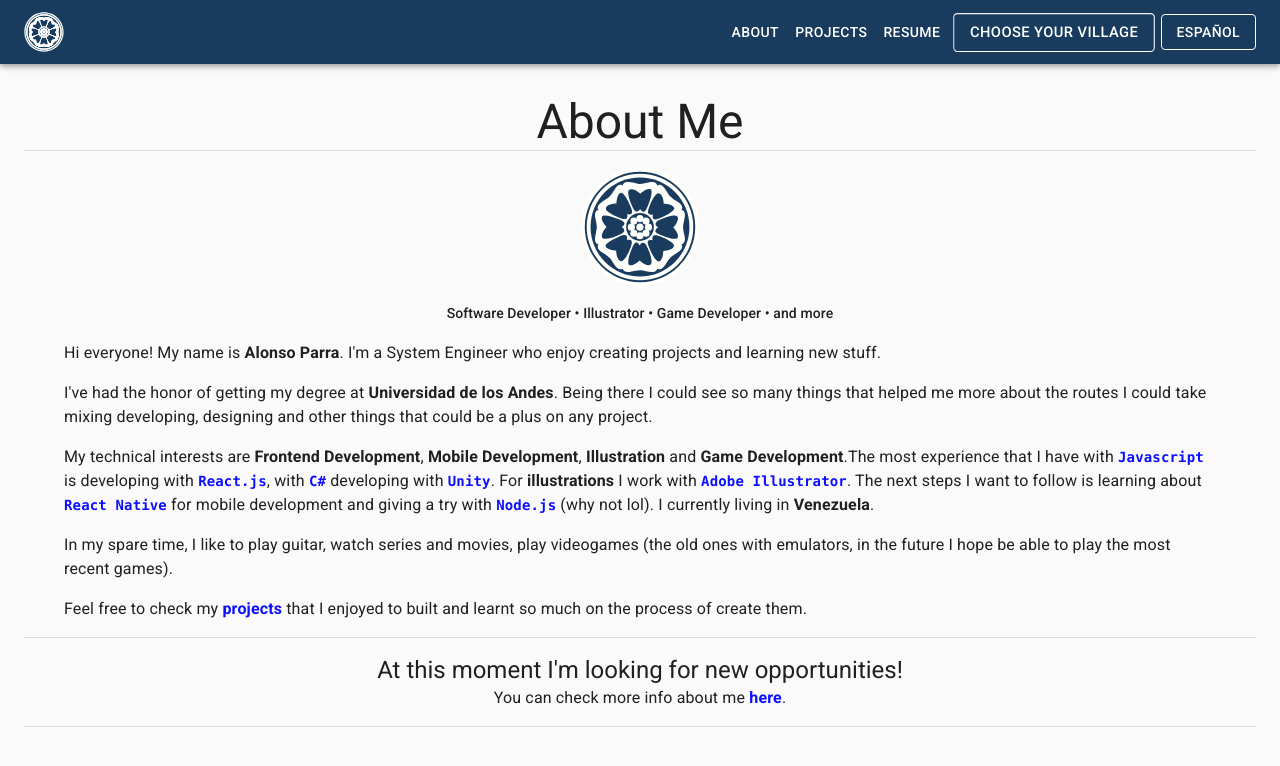
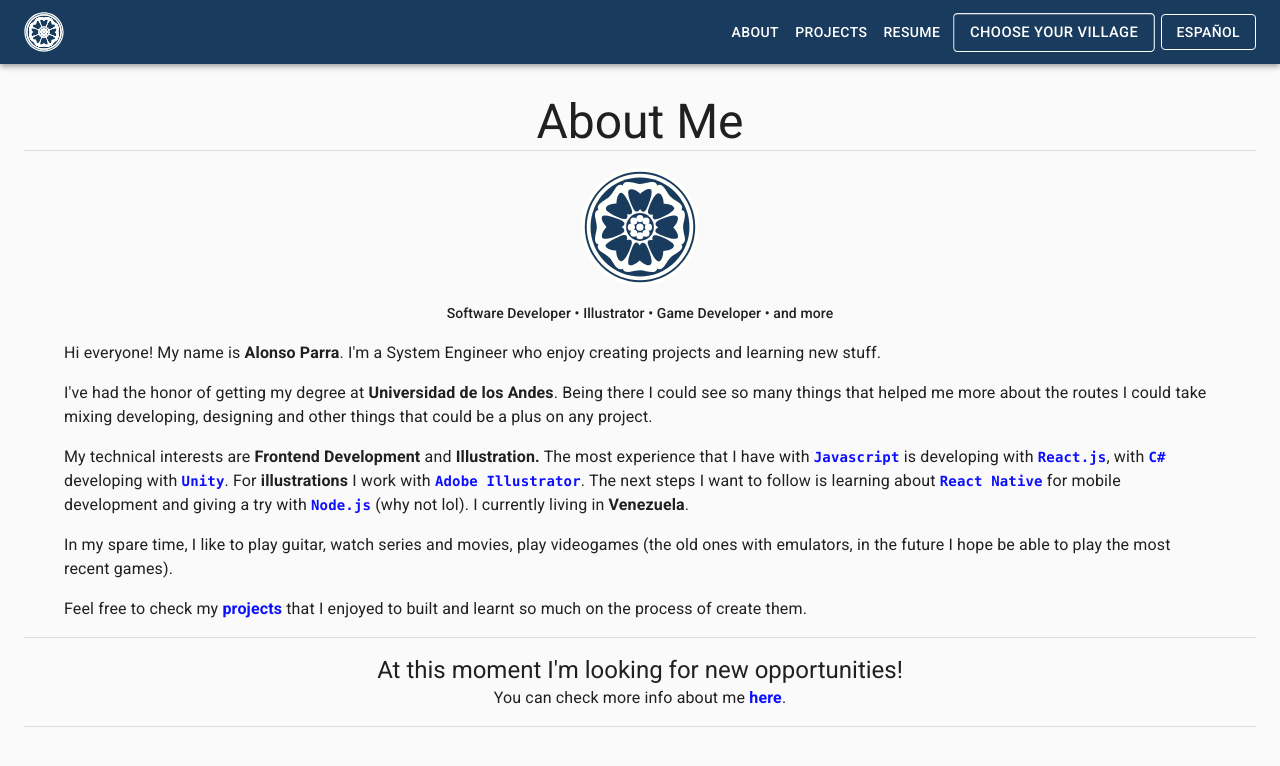
Before and after one commit to alonsogchparra/react-alonso-protfolio, a React (Create React App) app: page /about in a window 1280 px wide. Shown: the top 766 px of the page. Built offline with nearby package versions, Linux system fonts and the light colour scheme.

Commit message:
About component updated

```diff
--- a/src/components/About/About.js
+++ b/src/components/About/About.js
@@ -1,18 +1,18 @@
-import React from "react";
-import { useSelector } from "react-redux";
 import {
-  Typography,
+  Box,
   Container,
+  CssBaseline,
+  Divider,
   Grid,
-  Box,
-  Divider,
-  CssBaseline,
+  Typography
 } from "@material-ui/core";
 import {
   createMuiTheme,
-  responsiveFontSizes,
   MuiThemeProvider,
+  responsiveFontSizes
 } from "@material-ui/core/styles";
+import React from "react";
+import { useSelector } from "react-redux";
 import { Link } from "react-router-dom";
 import translate from "../../i18n/translate";
 
@@ -54,31 +54,22 @@ const About = () => {
 
             <Box paddingX={5}>
               <Typography align="left" className="about-text" paragraph>
-                {translate("aboutLineOne")} <strong>{translate("name")}</strong>.{" "}
-                {translate("aboutLineOneNext")}
+                {translate("aboutLineOne")} <strong>{translate("name")}</strong>
+                . {translate("aboutLineOneNext")}
               </Typography>
-              <Typography
-                align="left"
-                paragraph="true"
-                className="about-text"
-              >
+              <Typography align="left" paragraph={true} className="about-text">
                 {translate("aboutLineTwo")}{" "}
                 <strong>{translate("college")}</strong>.{" "}
                 {translate("aboutLineTwoNext")}
               </Typography>
-              <Typography
-                align="left"
-                paragraph="true"
-                className="about-text"
-              >
+              <Typography align="left" paragraph={true} className="about-text">
                 {translate("aboutLineThree")}{" "}
-                <strong>{translate("frontend")}</strong>,{" "}
-                <strong>{translate("mobile")}</strong>,{" "}
-                <strong>{translate("illustration")}</strong> {translate("and")}{" "}
-                <strong>{translate("game")}</strong>.
+                <strong>{translate("frontend")}</strong>{" "}
+                {translate("and")}{" "}
+                <strong>{translate("illustration")}.</strong>{" "}
                 {translate("aboutLineThreeNext")}{" "}
                 <strong>
-                <code className="about-code">{translate("javascript")}</code>
+                  <code className="about-code">{translate("javascript")}</code>
                 </strong>{" "}
                 {translate("aboutLineThreeNextOne")}{" "}
                 <strong>
@@ -109,18 +100,10 @@ const About = () => {
                 {translate("whyNot")}. {translate("live")}{" "}
                 <strong>Venezuela</strong>.
               </Typography>
-              <Typography
-                align="left"
-                paragraph="true"
-                className="about-text"
-              >
+              <Typography align="left" paragraph={true} className="about-text">
                 {translate("aboutLineFour")}
               </Typography>
-              <Typography
-                align="left"
-                paragraph="true"
-                className="about-text"
-              >
+              <Typography align="left" paragraph={true} className="about-text">
                 {translate("aboutLineFive")}{" "}
                 <strong>
                   <Link to="/projects" className="about-code">
```
